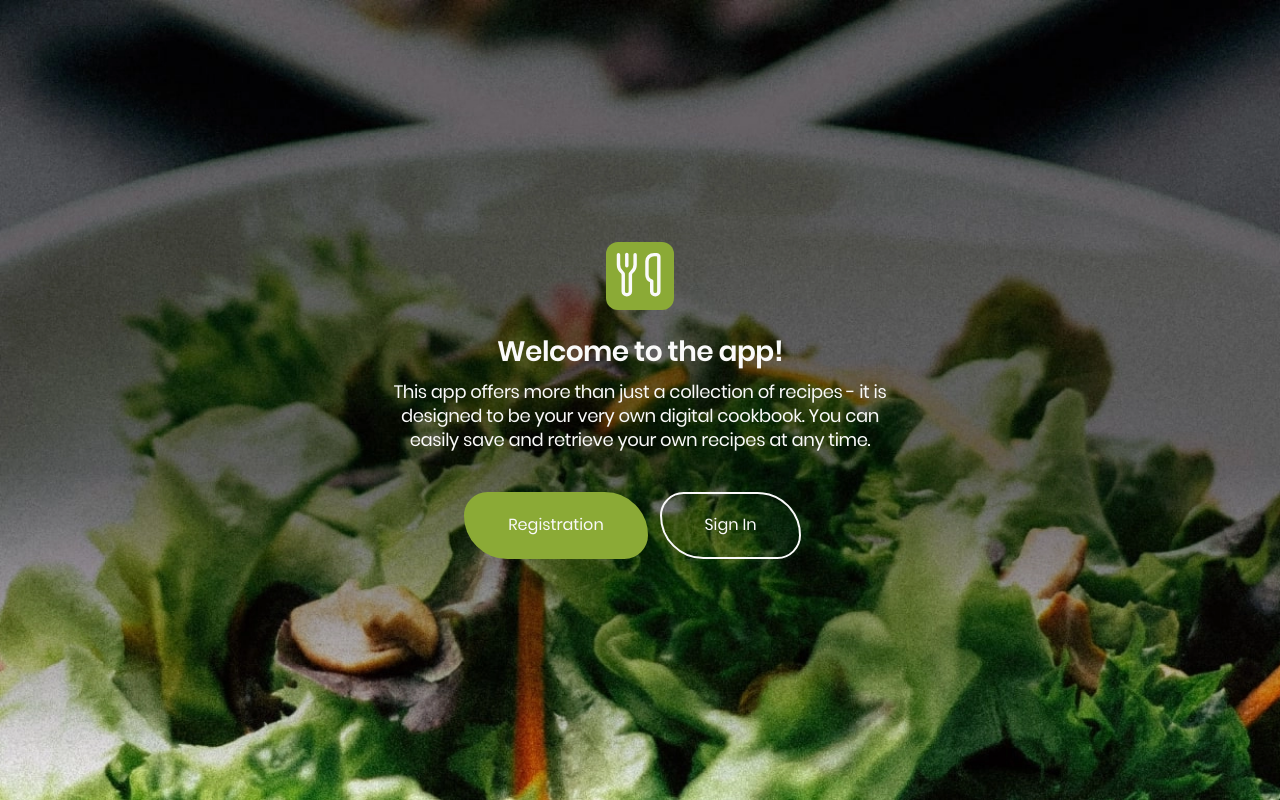
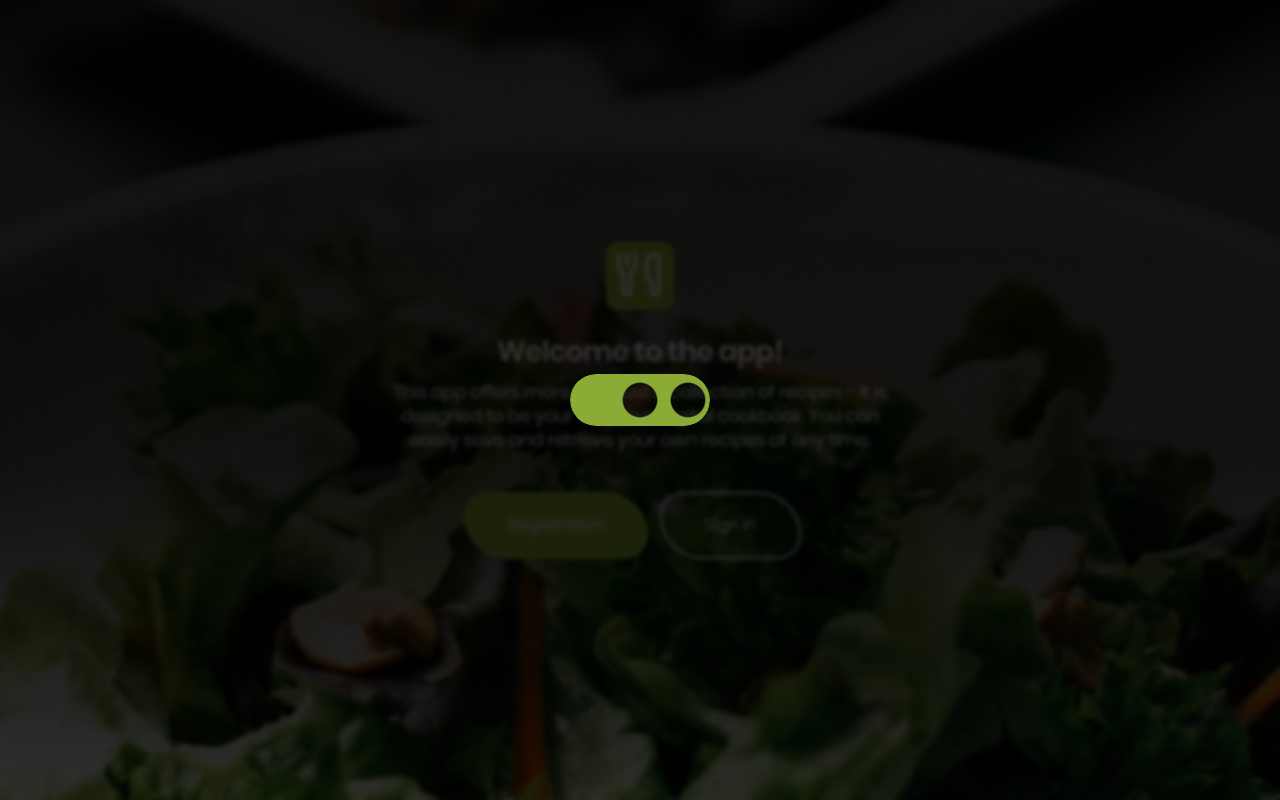
Before and after one commit to pawelrogowski/soYum, a React (Vite) app: page / in a window 1280 px wide. Built offline with nearby package versions, Linux system fonts and the light colour scheme.

Commit message:
added animations to loaderDots

```diff
--- a/src/App.jsx
+++ b/src/App.jsx
@@ -3,26 +3,19 @@ import { ThemeProvider } from "styled-components";
 import { lazy, Suspense } from "react";
 import { BrowserRouter as Router, Route, Routes } from "react-router-dom";
 import { lightTheme, darkTheme } from "./styles/themes";
-import { Loader } from "./components/Loader/Loader.styled";
+import { LoaderDots } from "./components/LoaderDots/LoaderDots";
 import { GlobalStyles } from "./styles/globalStyles";
+
 // layouts
-const AuthLayout = lazy(
-  async () => await import("./layouts/AuthLayout/AuthLayout")
-);
-const MainLayout = lazy(
-  async () => await import("./layouts/MainLayout/MainLayout")
-);
+const AuthLayout = lazy(() => import("./layouts/AuthLayout/AuthLayout"));
+const MainLayout = lazy(() => import("./layouts/MainLayout/MainLayout"));
 
 // pages
-const SignInPage = lazy(
-  async () => await import("./pages/SignInPage/SignInPage.jsx")
+const SignInPage = lazy(() => import("./pages/SignInPage/SignInPage.jsx"));
+const RegisterPage = lazy(() =>
+  import("./pages/RegistrationPage/RegistrationPage.jsx")
 );
-const RegisterPage = lazy(
-  async () => await import("./pages/RegistrationPage/RegistrationPage.jsx")
-);
-const StartPage = lazy(
-  async () => await import("./pages/StartPage/StartPage.jsx")
-);
+const StartPage = lazy(() => import("./pages/StartPage/StartPage.jsx"));
 
 export const App = () => {
   const isDarkTheme = useSelector((state) => state.global.isDarkTheme);
@@ -31,12 +24,27 @@ export const App = () => {
     <ThemeProvider theme={isDarkTheme ? darkTheme : lightTheme}>
       <GlobalStyles />
       <Router basename="/">
-        <Suspense fallback={<Loader />}>
+        <LoaderDots />
+        <Suspense fallback={<LoaderDots />}>
           <Routes>
             <Route path="/" element={<StartPage />} />
             <Route element={<AuthLayout />}>
-              <Route path="/signin" element={<SignInPage />} />
-              <Route path="/register" element={<RegisterPage />} />
+              <Route
+                path="/signin"
+                element={
+                  <Suspense fallback={<LoaderDots />}>
+                    <SignInPage />
+                  </Suspense>
+                }
+              />
+              <Route
+                path="/register"
+                element={
+                  <Suspense fallback={<LoaderDots />}>
+                    <RegisterPage />
+                  </Suspense>
+                }
+              />
             </Route>
             <Route element={<MainLayout />}>
               <Route path="/home" element={null} />
--- a/src/components/Forms/RegisterForm/RegisterForm.jsx
+++ b/src/components/Forms/RegisterForm/RegisterForm.jsx
@@ -1,5 +1,5 @@
 import { Button } from "../../Button/Button";
-import { StyledForm } from "./RegistrationForm.styled";
+import { StyledForm } from "./RegisterForm.styled";
 import { Formik, Field, ErrorMessage } from "formik";
 import { Icon } from "../../Icon/Icon";
 import { validationSchema } from "../../../schemas/registrationSchema";
@@ -106,7 +106,7 @@ export const RegistrationForm = () => {
                   placeholder="Password"
                   autoComplete="false"
                 />
-                <Icon {...warnIconMotion} icon="lock" />
+                <Icon icon="lock" />
                 {touched.password &&
                   ($passwordInfo ? (
                     <Icon
--- a/src/components/Loader/Loader.styled.js
+++ /dev/null
@@ -1,39 +0,0 @@
-import { styled } from "styled-components";
-
-export const Loader = styled.div`
-  width: 140px;
-  height: 52px;
-  background: #8baa36;
-  border-radius: 50px;
-  --c: no-repeat radial-gradient(farthest-side, #000 92%, #0000);
-  --s: 36px 36px;
-  -webkit-mask: var(--c) left 4px top 50%, var(--c) center,
-    var(--c) right 4px top 50%, linear-gradient(#000 0 0);
-  -webkit-mask-composite: xor;
-  mask-composite: exclude;
-  animation: l1 1.5s infinite;
-
-  @keyframes l1 {
-    0% {
-      -webkit-mask-size: 0 0, 0 0, 0 0, auto;
-    }
-    16.67% {
-      -webkit-mask-size: var(--s), 0 0, 0 0, auto;
-    }
-    33.33% {
-      -webkit-mask-size: var(--s), var(--s), 0 0, auto;
-    }
-    50% {
-      -webkit-mask-size: var(--s), var(--s), var(--s), auto;
-    }
-    66.67% {
-      -webkit-mask-size: 0 0, var(--s), var(--s), auto;
-    }
-    83.33% {
-      -webkit-mask-size: 0 0, 0 0, var(--s), auto;
-    }
-    100% {
-      -webkit-mask-size: 0 0, 0 0, 0 0, auto;
-    }
-  }
-`;
--- /dev/null
+++ b/src/components/LoaderDots/LoaderDots.jsx
@@ -0,0 +1,8 @@
+import { StyledDiv } from "./LoaderDots.styled";
+export const LoaderDots = () => {
+  return (
+    <StyledDiv>
+      <div></div>
+    </StyledDiv>
+  );
+};
--- /dev/null
+++ b/src/components/LoaderDots/LoaderDots.styled.js
@@ -0,0 +1,69 @@
+import { styled } from "styled-components";
+
+export const StyledDiv = styled.div`
+  position: fixed;
+  top: 0;
+  left: 0;
+  display: flex;
+  justify-content: center;
+  align-items: center;
+  width: 100vw;
+  height: 100vh;
+  backdrop-filter: blur(2px);
+  background-color: rgba(0, 0, 0, 0.8);
+  transition: background-color 200ms;
+  z-index: 1;
+
+  animation: delayLoader 1s ease-in-out 1 forwards;
+
+  div {
+    width: 140px;
+    height: 52px;
+    background: #8baa36;
+    border-radius: 50px;
+    --c: no-repeat radial-gradient(farthest-side, #000 92%, #0000);
+    --s: 36px 36px;
+    -webkit-mask: var(--c) left 4px top 50%, var(--c) center,
+      var(--c) right 4px top 50%, linear-gradient(#000 0 0);
+    -webkit-mask-composite: xor;
+    mask-composite: exclude;
+    animation: l1 1.5s infinite;
+
+    @keyframes l1 {
+      0% {
+        -webkit-mask-size: 0 0, 0 0, 0 0, auto;
+      }
+      16.67% {
+        -webkit-mask-size: var(--s), 0 0, 0 0, auto;
+      }
+      33.33% {
+        -webkit-mask-size: var(--s), var(--s), 0 0, auto;
+      }
+      50% {
+        -webkit-mask-size: var(--s), var(--s), var(--s), auto;
+      }
+      66.67% {
+        -webkit-mask-size: 0 0, var(--s), var(--s), auto;
+      }
+      83.33% {
+        -webkit-mask-size: 0 0, 0 0, var(--s), auto;
+      }
+      100% {
+        -webkit-mask-size: 0 0, 0 0, 0 0, auto;
+      }
+    }
+  }
+
+  /* Define the delayLoader animation */
+  @keyframes delayLoader {
+    0% {
+      opacity: 0;
+    }
+    50% {
+      opacity: 0;
+    }
+    100% {
+      opacity: 1;
+    }
+  }
+`;
```
Also changed, not shown: src/components/Forms/RegisterForm/RegisterForm.styled.js (renamed from src/components/Forms/RegisterForm/RegistrationForm.styled.js), 1 other file (tests, documents, lock files or other folders).
